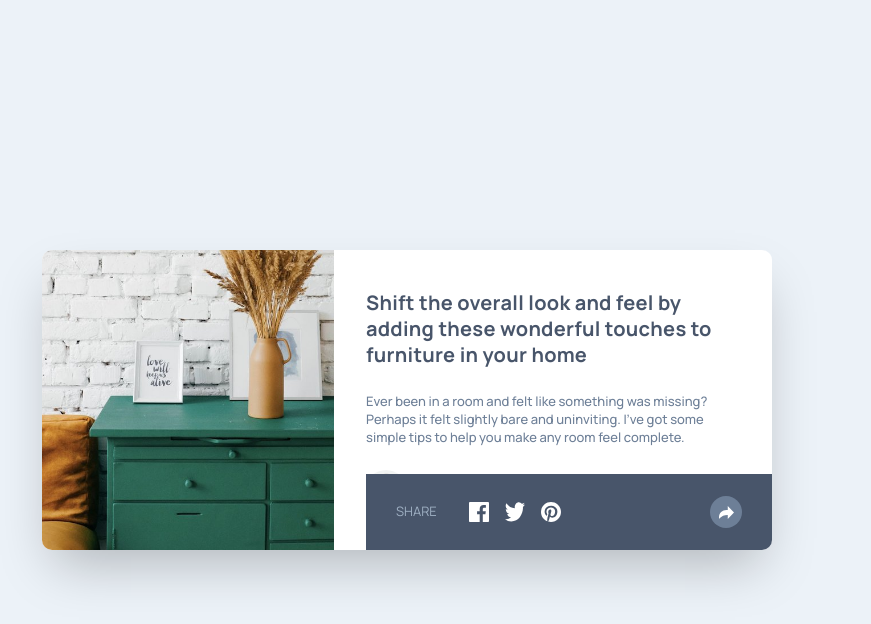
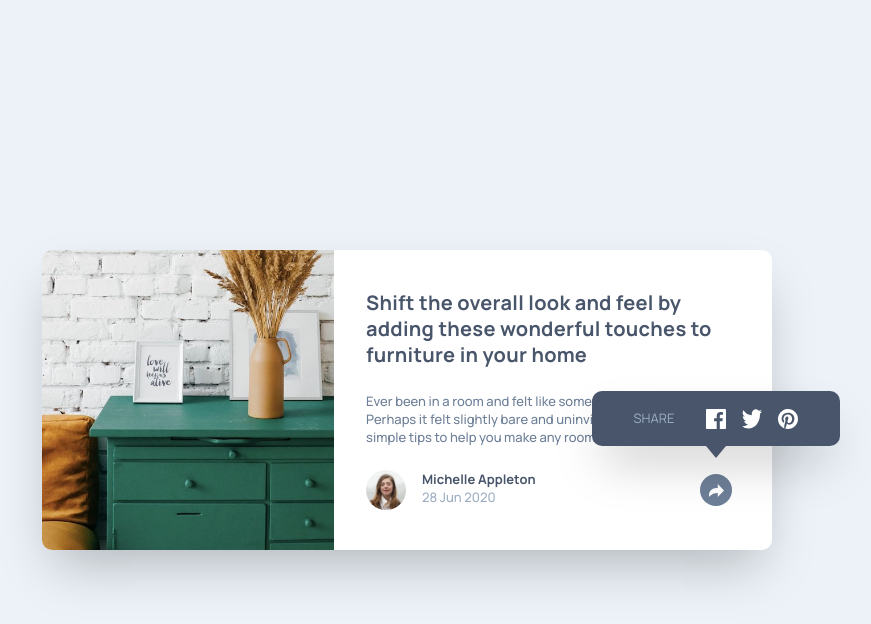
Before and after one commit to anggelserrato/fm-article-preview-component, a website: page index.html in a window 1280 px wide. Both pictures are taken after a click on the button "Share this article". Shown: the whole page, without its empty margins (233-1104 px from the left). Drawn offline with nearby package versions, Linux system fonts and the light colour scheme.

Commit message:
feat: implement desktop share tooltip with active button state

```diff
--- a/index.html
+++ b/index.html
@@ -63,15 +63,21 @@
         background-color: var(--color-light-grayish-blue-200);
         font-size: 13px;
       }
+      #share-toast:not(.hidden) ~ .share-btn {
+        background-color: var(--color-dark-blue-500);
+      }
+      #share-toast:not(.hidden) ~ .share-btn path {
+        fill: white;
+      }
     </style>
   </head>
 
   <body>
     <main class="flex min-h-screen items-center justify-center">
       <article
-        class="mx-[24px] my-auto flex w-[90%] max-w-[730px] flex-col justify-center gap-400 overflow-hidden rounded-[10px] bg-white shadow-2xl md:w-[80%] md:max-w-[730px] md:flex-row"
+        class="mx-[24px] my-auto flex w-[90%] max-w-[730px] flex-col justify-center gap-400 overflow-hidden rounded-[10px] bg-white shadow-2xl md:w-[80%] md:max-w-[730px] md:flex-row md:overflow-visible"
       >
-        <figure class="md:w-2/5">
+        <figure class="md:w-2/5 md:overflow-hidden md:rounded-l-[10px]">
           <img
             src="./images/drawers.jpg"
             alt="Elegant wooden drawers with decorative items"
@@ -97,7 +103,7 @@
             </p>
           </div>
 
-          <footer class="flex items-center justify-between">
+          <footer class="flex items-center justify-between md:relative">
             <div class="flex gap-200">
               <img
                 src="./images/avatar-michelle.jpg"
@@ -117,23 +123,9 @@
               </div>
             </div>
 
-            <button
-              aria-label="Share this article"
-              aria-expanded="false"
-              aria-controls="share-toast"
-              class="bg-light-grayish-blue-200 group hover:bg-dark-blue-500 flex h-[32px] w-[32px] cursor-pointer items-center justify-center rounded-full"
-            >
-              <svg xmlns="http://www.w3.org/2000/svg" width="15" height="13">
-                <path
-                  class="fill-dark-blue-500 transition-colors duration-200 group-hover:fill-white"
-                  d="M15 6.495L8.766.014V3.88H7.441C3.33 3.88 0 7.039 0 10.936v2.049l.589-.612C2.59 10.294 5.422 9.11 8.39 9.11h.375v3.867L15 6.495z"
-                />
-              </svg>
-            </button>
-
             <div
               id="share-toast"
-              class="bg-dark-grayish-blue-900 absolute bottom-0 left-0 flex hidden h-[76px] w-full items-center justify-between gap-300 px-[30px] transition-colors duration-200"
+              class="bg-dark-grayish-blue-900 absolute bottom-0 left-0 flex hidden h-[76px] w-full items-center justify-between gap-300 px-[30px] transition-colors duration-200 md:right-[-108px] md:bottom-[160%] md:left-auto md:h-[55px] md:w-[248px] md:justify-center md:rounded-[10px] md:px-500 md:shadow-2xl"
             >
               <div class="flex gap-200">
                 <p class="text-preset-3 text-grayish-blue-400 mr-200">SHARE</p>
@@ -157,7 +149,7 @@
                 aria-label="Share this article"
                 aria-expanded="false"
                 aria-controls="share-toast"
-                class="bg-dark-blue-500 group hover:bg-light-grayish-blue-200 flex h-[32px] w-[32px] cursor-pointer items-center justify-center rounded-full transition-colors duration-200"
+                class="bg-dark-blue-500 group hover:bg-light-grayish-blue-200 flex h-[32px] w-[32px] cursor-pointer items-center justify-center rounded-full transition-colors duration-200 md:hidden"
               >
                 <svg xmlns="http://www.w3.org/2000/svg" width="15" height="13">
                   <path
@@ -166,7 +158,25 @@
                   />
                 </svg>
               </button>
+
+              <div
+                class="border-t-dark-grayish-blue-900 absolute top-full right-[114px] hidden h-0 w-0 border-t-[12px] border-r-[10px] border-l-[10px] border-r-transparent border-l-transparent md:block"
+              ></div>
             </div>
+
+            <button
+              aria-label="Share this article"
+              aria-expanded="false"
+              aria-controls="share-toast"
+              class="share-btn bg-light-grayish-blue-200 group hover:bg-dark-blue-500 flex h-[32px] w-[32px] cursor-pointer items-center justify-center rounded-full transition-colors duration-200"
+            >
+              <svg xmlns="http://www.w3.org/2000/svg" width="15" height="13">
+                <path
+                  class="fill-dark-blue-500 transition-colors duration-200 group-hover:fill-white"
+                  d="M15 6.495L8.766.014V3.88H7.441C3.33 3.88 0 7.039 0 10.936v2.049l.589-.612C2.59 10.294 5.422 9.11 8.39 9.11h.375v3.867L15 6.495z"
+                />
+              </svg>
+            </button>
           </footer>
         </div>
       </article>
```
